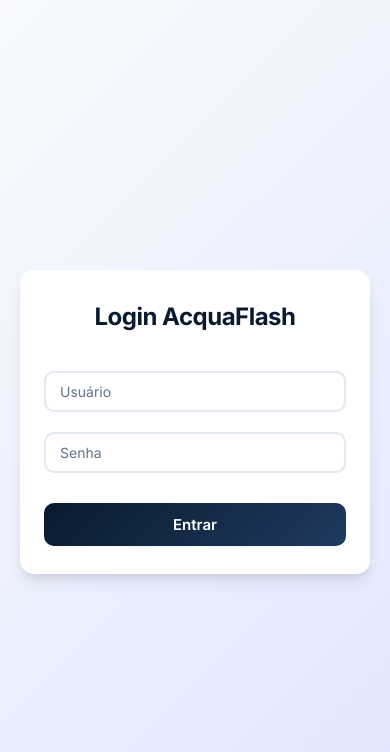
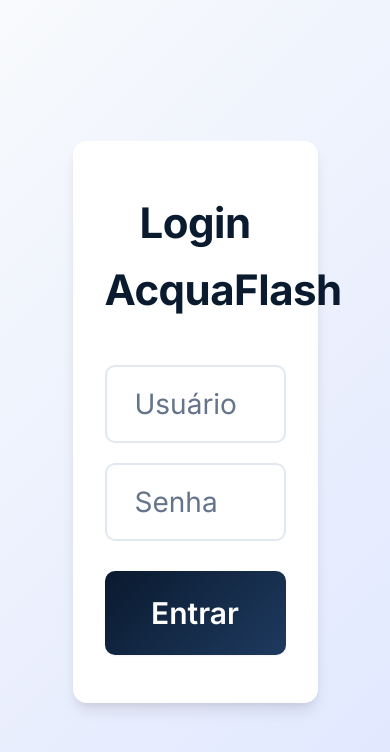
Before and after one commit to pJayaFps/acqua-agenda, a plain HTML site: page login.html in a window 390 px wide. Drawn offline with Linux system fonts and the light colour scheme.

Commit message:
arrumando a responsividade do login

```diff
--- a/login.css
+++ b/login.css
@@ -197,25 +197,27 @@ button:disabled {
 /* ========================================
    Responsividade
    ======================================== */
-@media (max-width: 480px) {
+@media (max-width: 980px) {
   .login-box {
-    padding: 28px 24px;
+    max-width: 70%;
+    padding: 48px 32px; /* aumenta o espaço interno */
+
   }
 
   .login-box h2 {
-    font-size: 24px;
-    margin-bottom: 24px;
+    font-size: 42px;
+    margin-bottom: 32px;
   }
 
   input[type="text"],
   input[type="password"] {
-    padding: 10px 14px;
-    font-size: 14px;
+    padding: 20px 28px;
+    font-size: 28px;
   }
 
   button {
-    padding: 12px 20px;
-    font-size: 15px;
+    padding: 24px 40px;
+    font-size: 30px;
   }
 }
 
```
